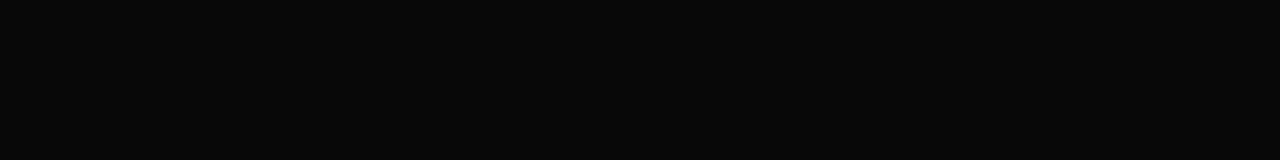
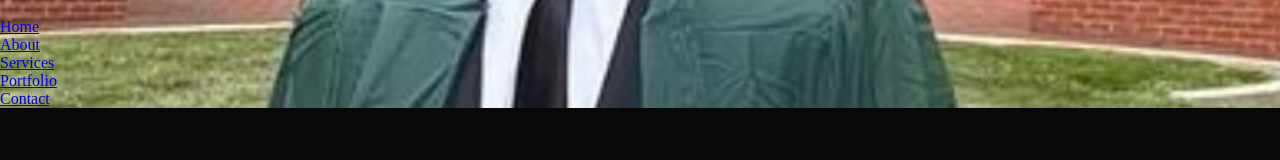
Before and after one commit to danialmahmoudi16/danialmahmoudi-portfolio, a plain HTML site: page index.html in a window 1280 px wide. Drawn offline with Linux system fonts and the light colour scheme.

Commit message:
Added list to index.html for different sections of portfolio

```diff
--- a/index.html
+++ b/index.html
@@ -9,6 +9,18 @@
 </head>
 <body>
 <div id="header">
+    <div class="container">
+        <nav>
+            <img src="images/Danial.jpg" alt="">
+            <ul>
+                <li><a href="#">Home</a></li>
+                <li><a href="#">About</a></li>
+                <li><a href="#">Services</a></li>
+                <li><a href="#">Portfolio</a></li>
+                <li><a href="#">Contact</a></li>
+            </ul>
+        </nav>
+    </div>
 
 
 
```
